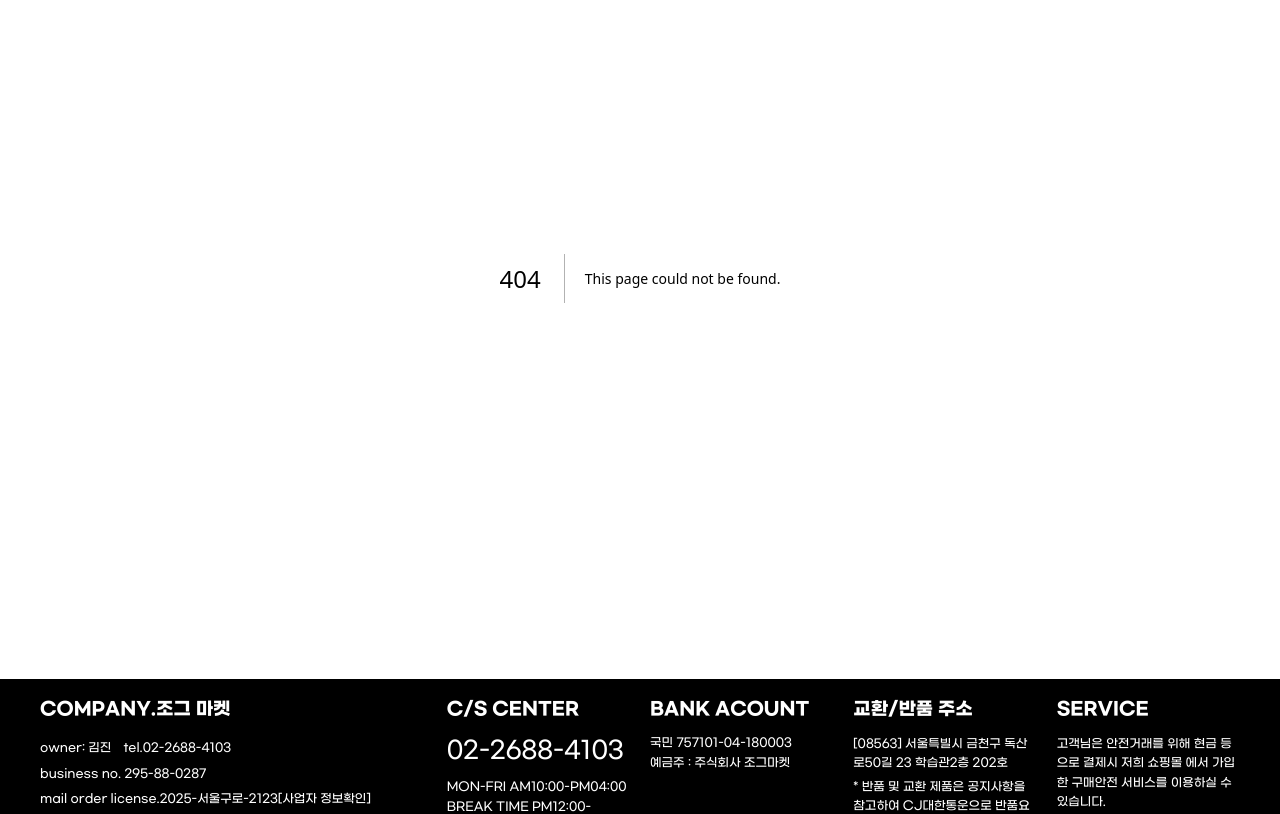
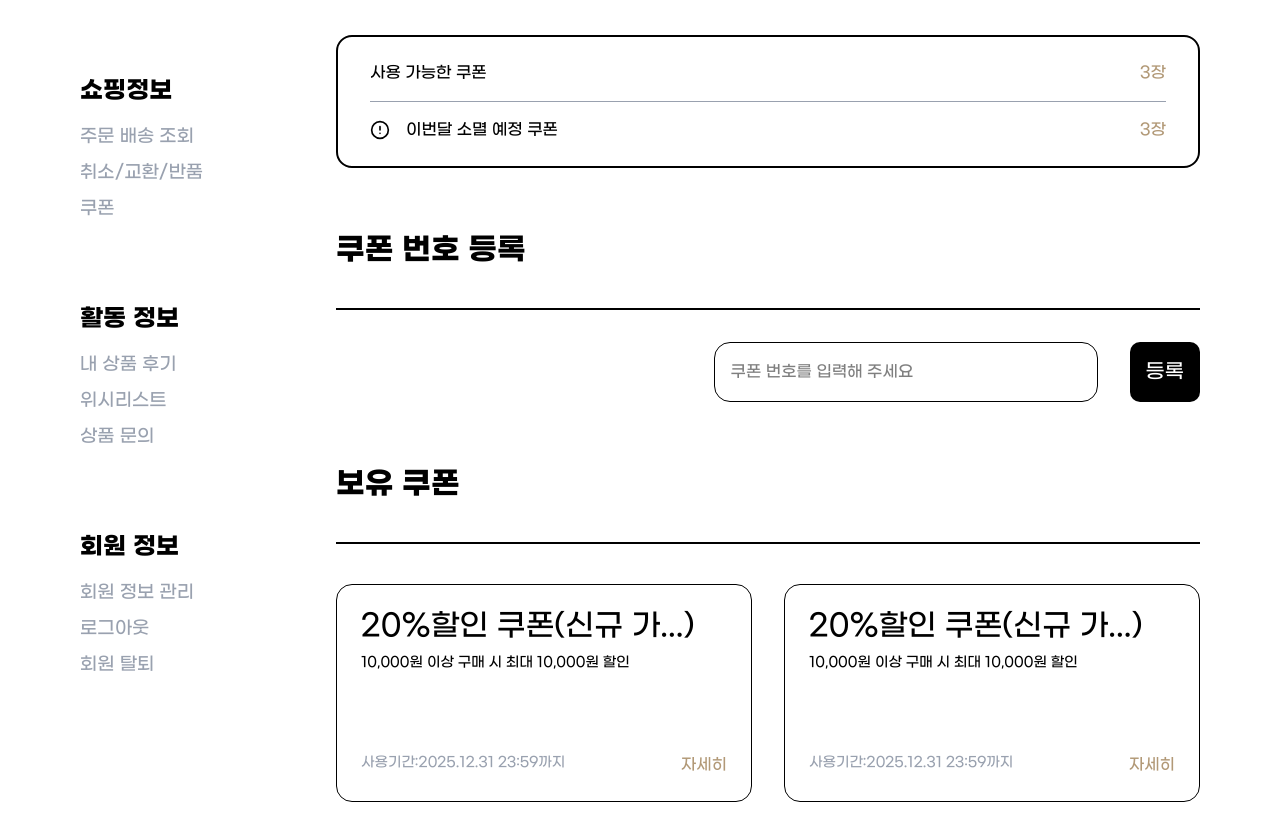
Before and after one commit to jjeankim/jogeu-market, a Next.js app: page /my/coupons in a window 1280 px wide. Before the commit this address had no page. Shown: the part 280-1094 px from the top of the page. Built offline with nearby package versions, Linux system fonts and the light colour scheme.

Commit message:
Feat: 마이페이지/쿠폰 UI 구현

```diff
--- a/src/components/ui/Button.tsx
+++ b/src/components/ui/Button.tsx
@@ -11,8 +11,8 @@ const Button = ({ children, variant = "filled", ...rest }: ButtonProps) => {
 
   const variantClass =
     variant === "filled"
-      ? "bg-[#405DE6] text-white"
-      : "border border-[#405DE6] text-[#405DE6] bg-white";
+      ? "bg-black text-white"
+      : "border border-black text-black bg-white";
 
   return (
     <button className={clsx(baseClass, variantClass)} {...rest}>
--- /dev/null
+++ b/src/pages/my/coupons/index.tsx
@@ -0,0 +1,81 @@
+import MyPageLayout from "@/components/my/MyPageLayout";
+import Button from "@/components/ui/Button";
+import Link from "next/link";
+import { FiAlertCircle } from "react-icons/fi";
+
+const SubTitle = ({ title }: { title: string }) => {
+  return <h3 className="text-3xl font-bold inline-block mb-10">{title}</h3>;
+};
+
+const MyCoupon = () => {
+  return (
+    <>
+      <SubTitle title="내 쿠폰" />
+      <div className="border-2 rounded-2xl px-8 py-2">
+        <div className="flex justify-between py-4 border-b-1 border-b-gray-400">
+          <span>사용 가능한 쿠폰</span>
+          <span className="text-[#b29977]">3장</span>
+        </div>
+        <div className="flex justify-between py-4">
+          <div className="flex gap-4 items-center">
+            <FiAlertCircle size={20} />
+            <span>이번달 소멸 예정 쿠폰</span>
+          </div>
+          <span className="text-[#b29977]">3장</span>
+        </div>
+      </div>
+    </>
+  );
+};
+
+const RegisterCoupon = () => {
+  return (
+    <div className="mt-16">
+      <SubTitle title="쿠폰 번호 등록" />
+      <form className="flex justify-end gap-8 border-t-2 pt-8">
+        <input
+          type="text"
+          placeholder="쿠폰 번호를 입력해 주세요"
+          className="border p-4 rounded-2xl w-96 focus:outline-black"
+        />
+        <div>
+          <Button>등록</Button>
+        </div>
+      </form>
+    </div>
+  );
+};
+
+const Coupon = () => {
+  return (
+    <div className="p-6 flex flex-col justify-between border rounded-2xl">
+      <div className="flex flex-col mb-20">
+        <span className="text-3xl mb-2">20%할인 쿠폰(신규 가...)</span>
+        <span className="text-sm">10,000원 이상 구매 시 최대 10,000원 할인</span>
+      </div>
+      <div className="flex justify-between">
+        <span className="text-sm text-gray-400">사용기간:2025.12.31 23:59까지</span>
+        <Link className="text-[#b29977]" href={"/"}>자세히</Link>
+        </div>
+    </div>
+  );
+};
+
+const index = () => {
+  return (
+    <MyPageLayout pageTitle="마이페이지">
+      <MyCoupon />
+      <RegisterCoupon />
+      <div className="mt-16">
+        <SubTitle title="보유 쿠폰" />
+        <div className="grid grid-cols-2 gap-8 border-t-2 py-10" >
+          <Coupon/>
+          <Coupon/>
+          <Coupon/>
+        </div>
+      </div>
+    </MyPageLayout>
+  );
+};
+
+export default index;
```
